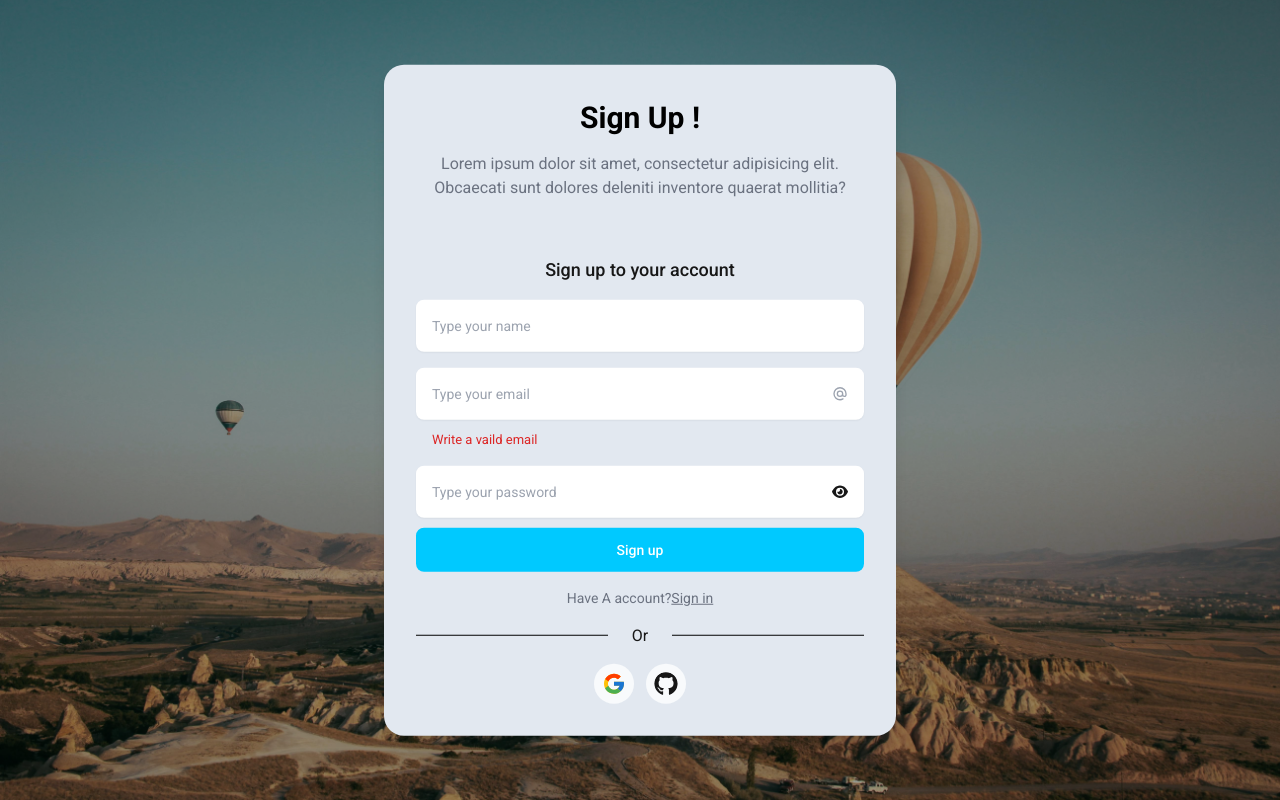
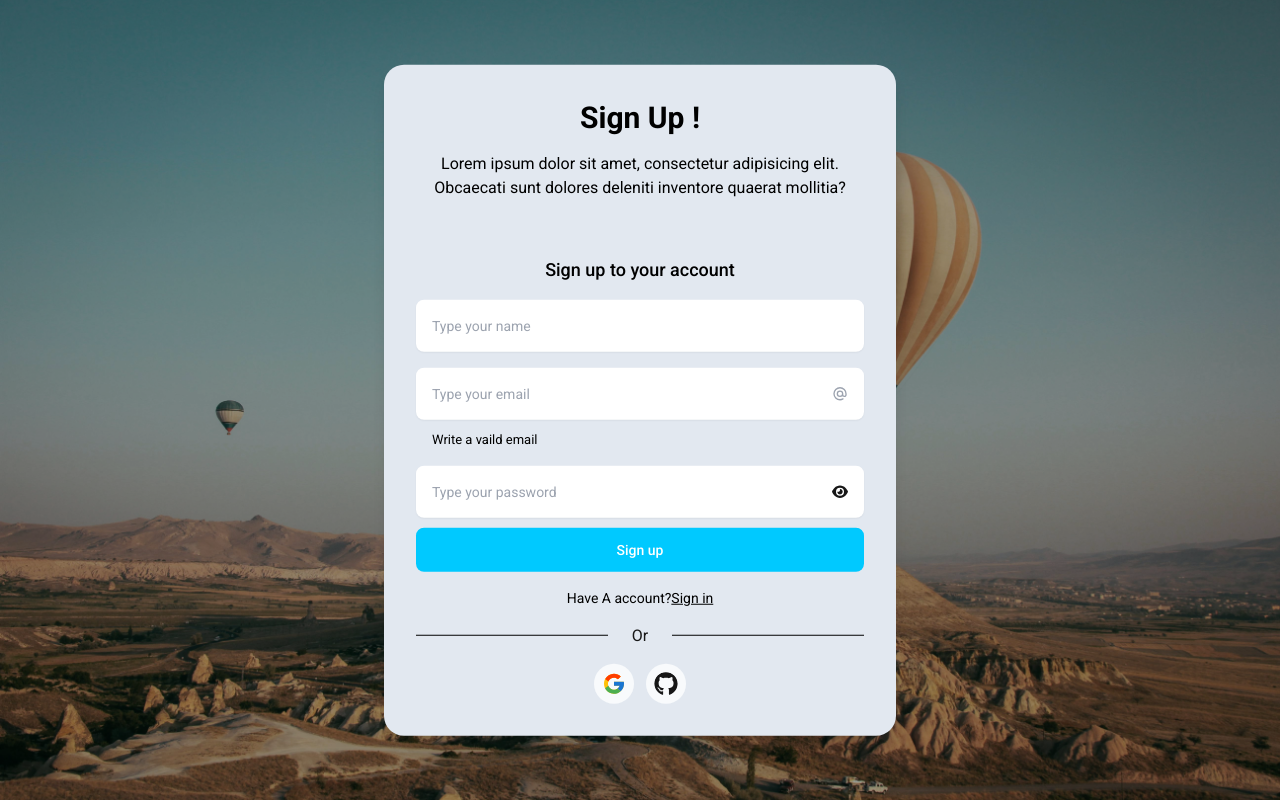
Before and after one commit to sefoo333/wii, a Next.js app: page / in a window 1280 px wide. Built offline with nearby package versions, Linux system fonts and the light colour scheme; no server answers.

Commit message:
Update globals.css

```diff
--- a/app/globals.css
+++ b/app/globals.css
@@ -25,7 +25,7 @@ body {
 
 }
 
-h1{
+h1,p{
 color:black !important;
 }
 ::-webkit-scrollbar {
```
